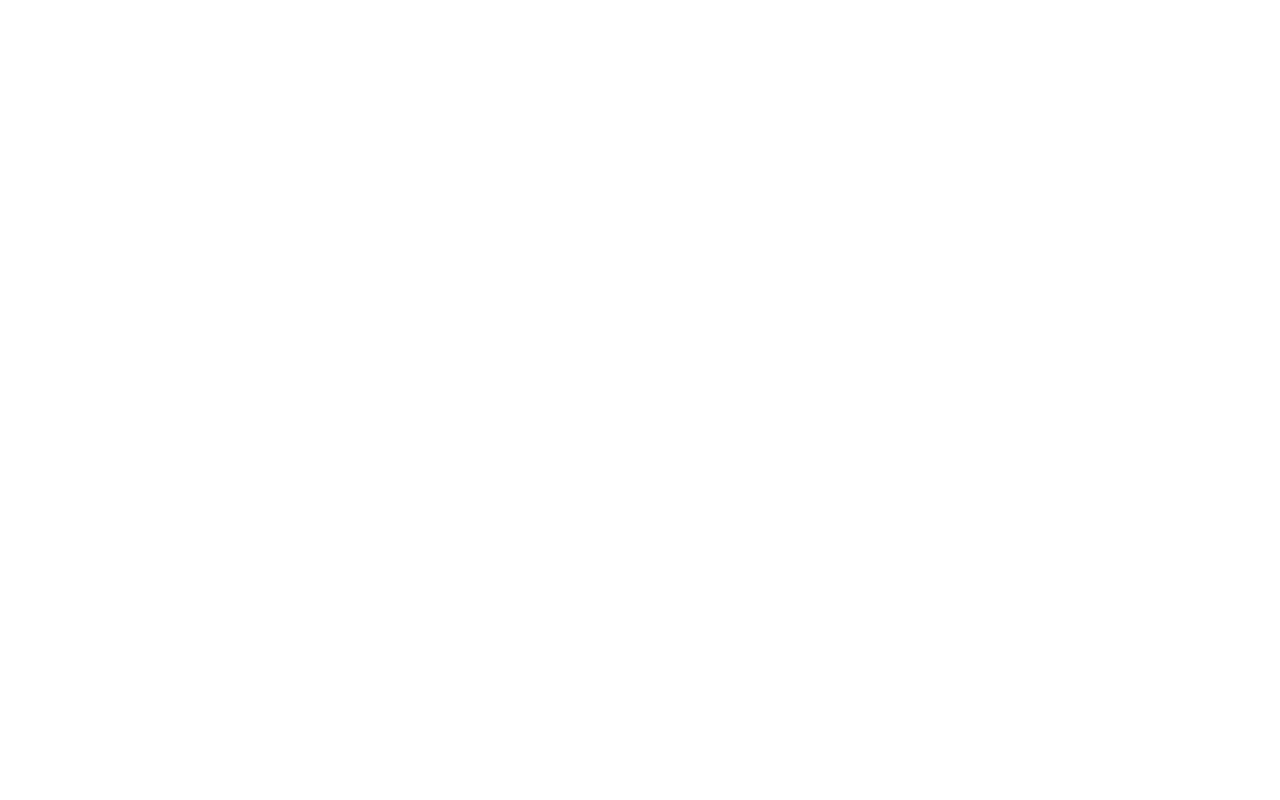
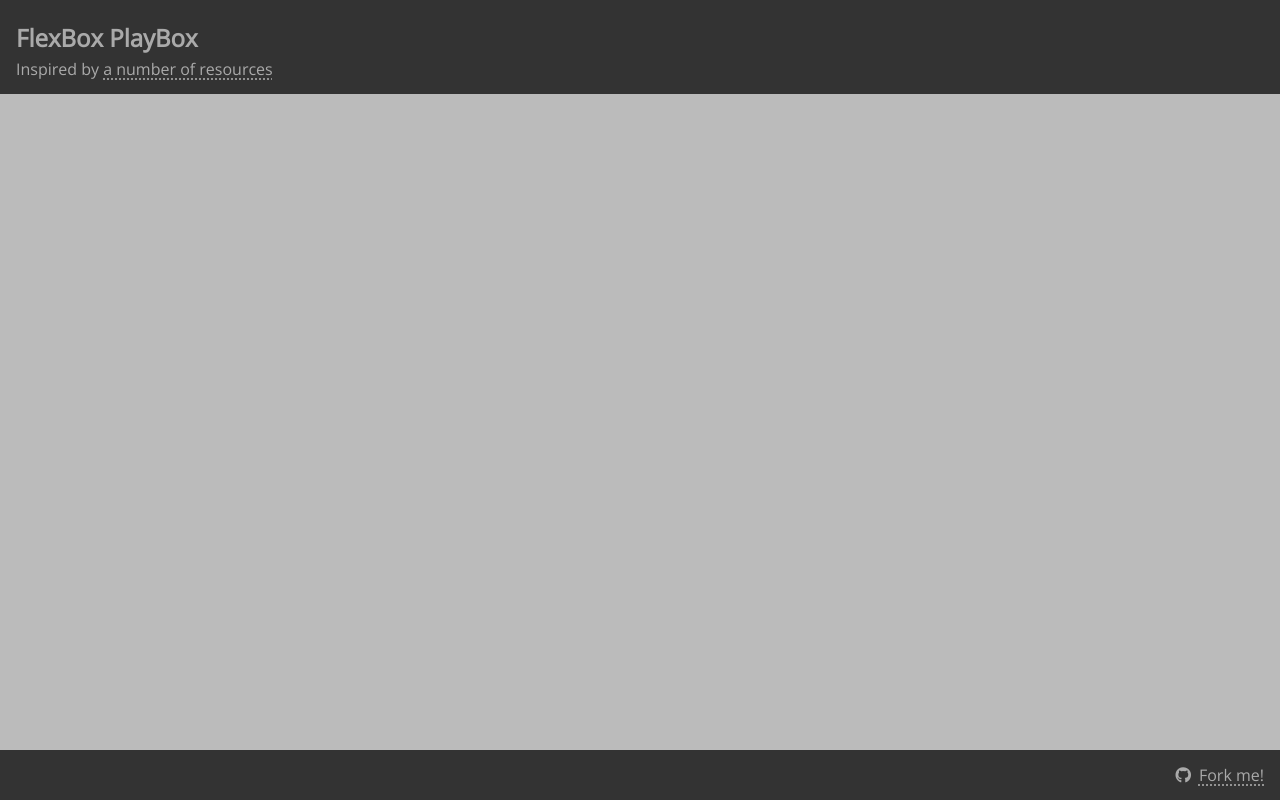
Before and after one commit to OleksiyRudenko/flexbox-playbox, a plain HTML site: page index.html in a window 1280 px wide. Drawn offline with nearby package versions, Linux system fonts and the light colour scheme.

Commit message:
Stylize general view

```diff
--- a/css/style.css
+++ b/css/style.css
@@ -4,4 +4,75 @@ html, body {
 
 body {
     font-family: 'Open Sans', Georgia, sans-serif;
+
+    display: flex;
+    flex-flow: column;
 }
+
+/* === COMMONS === */
+.dark {
+    background-color: #333;
+    color: #aaa;
+}
+
+.light {
+    background-color: #bbb;
+    color: #333;
+}
+
+.flex-float-right {
+    margin-left: auto;
+}
+
+
+h1 {
+    font-size: 1.5rem;
+    margin: 0.5rem 0 0 0;
+}
+
+p {
+    margin: 0.5rem 0 0 0;
+}
+
+a {
+    color: inherit;
+    text-decoration: underline dotted;
+    text-underline-position: under;
+}
+
+a:hover {
+    text-decoration: underline solid;
+}
+
+a i {
+  margin-right: 0.5rem;
+}
+
+/* === Top level === */
+header, footer, main {
+    padding: 1rem;
+
+    display: flex;
+}
+
+header, footer, main {
+    display: flex;
+}
+
+header {
+    flex-flow: column;
+}
+
+main, footer {
+    flex-flow: row wrap;
+}
+
+header, footer {
+    flex: 0 0 auto;
+}
+
+main {
+    flex: 1 1 auto;
+    position: relative;
+    overflow-y: auto;
+}
--- a/index.html
+++ b/index.html
@@ -5,15 +5,25 @@
     <title>FlexBox PlayBox</title>
     <meta name="viewport" content="width=device-width, initial-scale=1, shrink-to-fit=no">
     <meta http-equiv="X-UA-Compatible" content="ie=edge">
-    <link href='//fonts.googleapis.com/css?family=Open%20Sans' rel='stylesheet'>
-    <link rel="stylesheet" href="//use.fontawesome.com/releases/v5.0.4/css/all.css" />
+    <link href='https://fonts.googleapis.com/css?family=Open%20Sans' rel='stylesheet'>
+    <link rel="stylesheet" href="https://use.fontawesome.com/releases/v5.0.4/css/all.css" />
     <link rel="stylesheet" href="css/normalize-more.css" />
     <link rel="stylesheet" href="css/style.css" />
     <script src="js/helpers.js" defer></script>
 </head>
 <body>
+<header class="dark">
+    <div><h1>FlexBox PlayBox</h1></div>
+    <p>Inspired by <a href="https://github.com/OleksiyRudenko/flexbox-playbox/blob/master/README.md">a number of resources</a></p>
+</header>
+<main class="light">
 
-
+</main>
+<footer class="dark">
+    <div class="flex-float-right">
+        <a href="https://github.com/OleksiyRudenko/flexbox-playbox"><i class="fab fa-github"></i>Fork me!</a>
+    </div>
+</footer>
 <script>
   document.addEventListener("DOMContentLoaded", function(event) {
   });
```
